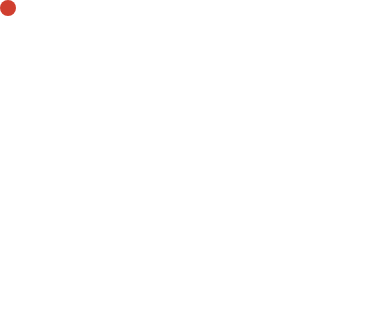
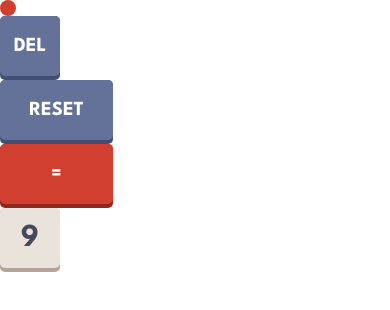
Before and after one commit to 15077693d/Calcalator-Moblie-App, a React Native app: screen / in a window 390 px wide. Shown: the top 310 px of the page. Built offline with nearby package versions, Linux system fonts and the light colour scheme.

Commit message:
theme switcher

```diff
--- a/App.tsx
+++ b/App.tsx
@@ -1,12 +1,15 @@
 import AppLoading from "expo-app-loading";
 import { useFonts } from "expo-font";
-import React from "react";
+import React, { useState } from "react";
 import { View } from "react-native";
 import { ThemeProvider } from "styled-components/native";
+import { NumberPadButton } from "./Components/Button/NumberPadButtons/NumberPadButtons";
 import SwitchButton from "./Components/Button/SwitchButton/SwitchButton";
-import { Theme1 } from "./Styles/Theme";
+import { NumberPadButtonType } from "./Interfaces/Button";
+import { ThemeId, THEMES } from "./Styles/Theme";
 
 export default function App() {
+  const [themeId, setThemeId] = useState<ThemeId>(ThemeId.Theme1);
   let [fontsLoaded] = useFonts({
     "LeagueSpartan-Bold": require("./assets/fonts/LeagueSpartan-Bold.ttf"),
   });
@@ -14,9 +17,40 @@ export default function App() {
     return <AppLoading />;
   }
   return (
-    <ThemeProvider theme={Theme1}>
+    <ThemeProvider theme={THEMES[themeId]}>
       <View>
-        <SwitchButton />
+        <SwitchButton
+          handlePress={(activeThemeId) => setThemeId(activeThemeId)}
+          label={""}
+        />
+        <NumberPadButton
+          label={"DEL"}
+          handlePress={function (option: number): void {
+            console.log("this is delete");
+          }}
+          buttonType={NumberPadButtonType.Delete}
+        />
+        <NumberPadButton
+          label={"RESET"}
+          handlePress={function (option: number): void {
+            console.log("this is reset");
+          }}
+          buttonType={NumberPadButtonType.Reset}
+        />
+        <NumberPadButton
+          label={"="}
+          handlePress={function (option: number): void {
+            console.log("this is reset");
+          }}
+          buttonType={NumberPadButtonType.Equal}
+        />
+        <NumberPadButton
+          label={"9"}
+          handlePress={function (option: number): void {
+            console.log("this is primary");
+          }}
+          buttonType={NumberPadButtonType.Primary}
+        />
       </View>
     </ThemeProvider>
   );
--- a/Components/Button/NumberPadButtons/NumberPadButtons.tsx
+++ b/Components/Button/NumberPadButtons/NumberPadButtons.tsx
@@ -10,13 +10,15 @@ export function NumberPadButton({
   buttonType,
   label,
   handlePress,
-}: NumberPadButtonProps) {
+}: NumberPadButtonProps<number>) {
   const [active, setActive] = useState(false);
   return (
     <BaseNumberPadButtonWrapper buttonType={buttonType}>
       <BaseNumberPadButton
-        onPress={handlePress}
-        onPressIn={() => setActive(true)}
+        onPress={() => handlePress(1)}
+        onPressIn={() => {
+          setActive(true);
+        }}
         onPressOut={() => setActive(false)}
         buttonType={buttonType}
         active={active}
--- a/Components/Button/SwitchButton/SwitchButton.tsx
+++ b/Components/Button/SwitchButton/SwitchButton.tsx
@@ -1,11 +1,27 @@
-import React, { useState } from "react";
+import React, { useRef, useState } from "react";
+import { ButtonProps } from "../../../Interfaces/Button";
+import { ThemeId } from "../../../Styles/Theme";
 import { BaseSwitchButton } from "./SwitchButton.elements";
-export default function SwitchButton() {
+
+export default function SwitchButton({
+  handlePress: baseHandlePress,
+}: ButtonProps<ThemeId>) {
+  // return 1,2,3
+  const themeIndex = useRef(1);
   const [active, setActive] = useState(false);
+  const handlePress = () => {
+    if (themeIndex.current === 2) {
+      themeIndex.current = 0;
+    } else {
+      themeIndex.current += 1;
+    }
+    void baseHandlePress(Object.values(ThemeId)[themeIndex.current]);
+  };
   return (
     <BaseSwitchButton
       activeOpacity={1}
       active={active}
+      onPress={handlePress}
       onPressIn={() => {
         setActive(true);
       }}
--- a/Styles/Theme.ts
+++ b/Styles/Theme.ts
@@ -5,7 +5,9 @@ const borderRadius = {
   medium: "10px",
   small: "5px",
 };
+
 const fontFamily = "'LeagueSpartan-Bold', sans-serif";
+
 const font = {
   button: {
     primary: "32px LeagueSpartan-Bold",
@@ -15,7 +17,14 @@ const font = {
   themeSwitch: "12px 'LeagueSpartan-Bold', sans-serif",
   logo: "32px 'LeagueSpartan-Bold', sans-serif",
 };
-export const Theme1: DefaultTheme = {
+
+export enum ThemeId {
+  Theme1 = "Theme1",
+  Theme2 = "Theme2",
+  Theme3 = "Theme3",
+}
+
+const Theme1: DefaultTheme = {
   font,
   fontFamily,
   borderRadius,
@@ -44,7 +53,7 @@ export const Theme1: DefaultTheme = {
   },
 };
 
-export const Theme2: DefaultTheme = {
+const Theme2: DefaultTheme = {
   font,
   fontFamily,
   borderRadius,
@@ -73,7 +82,7 @@ export const Theme2: DefaultTheme = {
   },
 };
 
-export const Theme3: DefaultTheme = {
+const Theme3: DefaultTheme = {
   font,
   fontFamily,
   borderRadius,
@@ -101,3 +110,9 @@ export const Theme3: DefaultTheme = {
     },
   },
 };
+
+export const THEMES = {
+  [ThemeId.Theme1]: Theme1,
+  [ThemeId.Theme2]: Theme2,
+  [ThemeId.Theme3]: Theme3,
+};
```
Also changed, not shown: Interfaces/Button.ts (+3 -4 lines).
